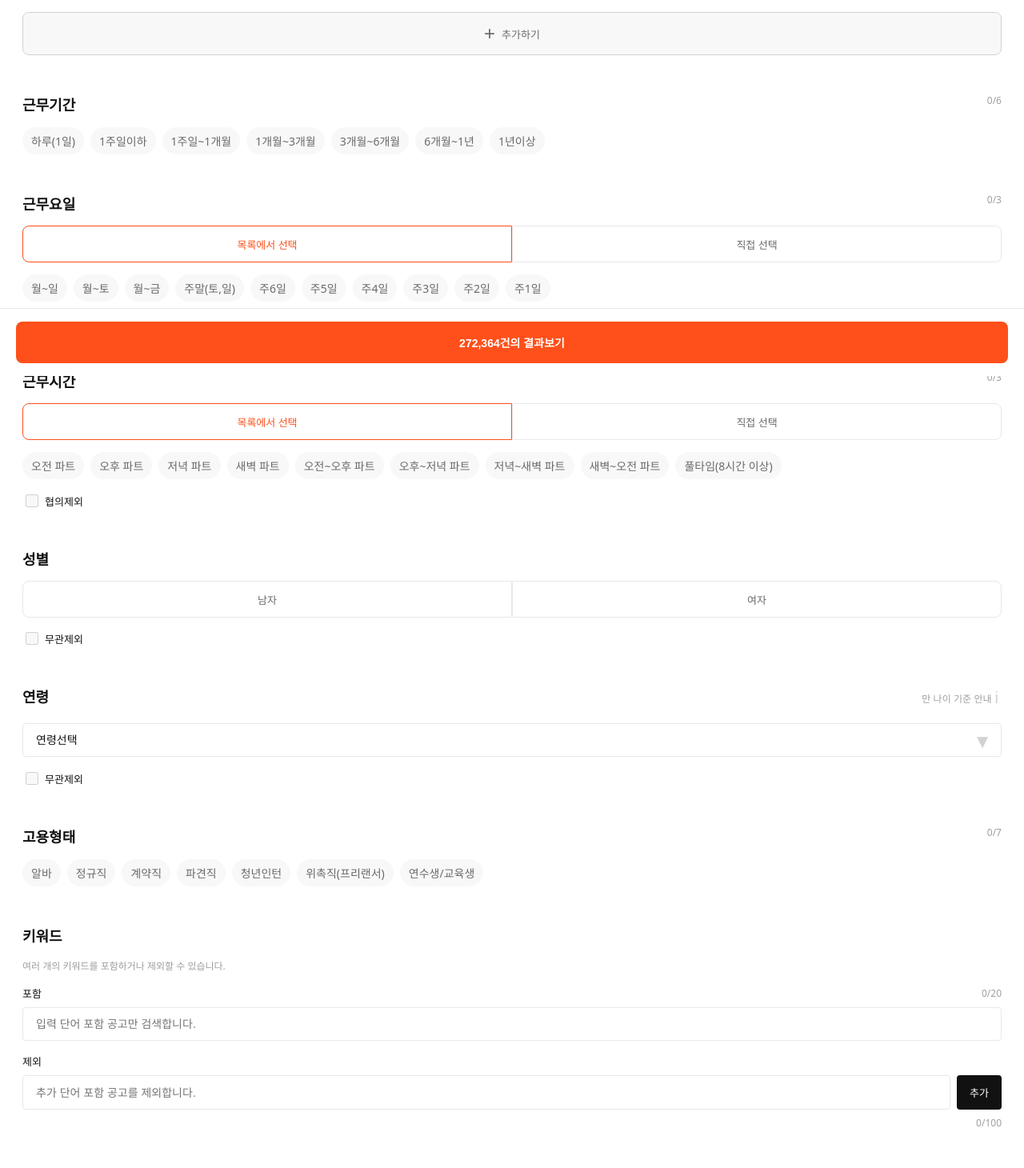
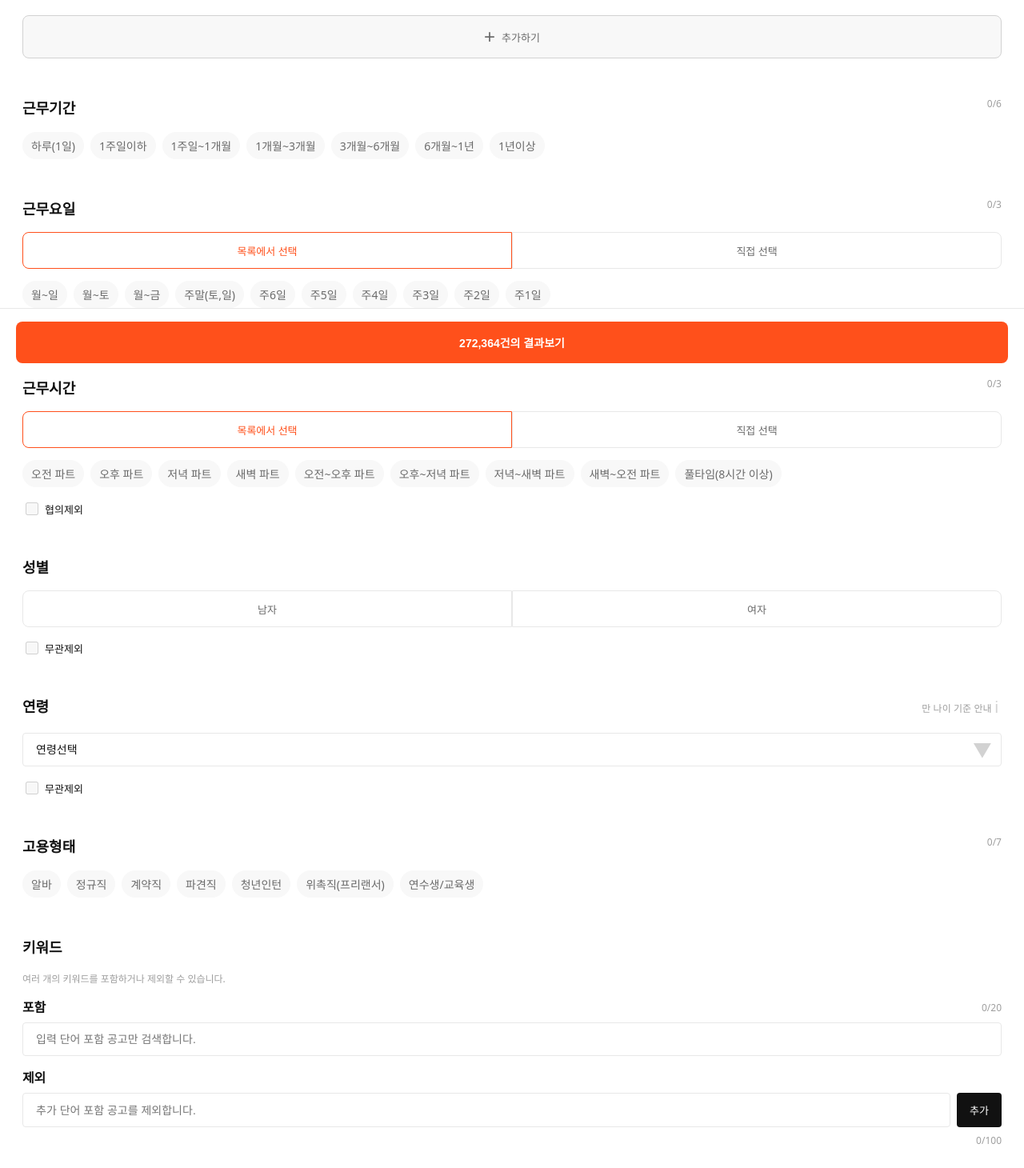
Before and after one commit to susmisc14/albamon-clone, a React (Vite) app: page / in a window 1280 px wide. Shown: the part 330-1790 px from the top of the page at 80% size. Built offline with nearby package versions, Linux system fonts and the light colour scheme.

Commit message:
fix(typography): 타이포 정리 및 폰트/라벨 스타일 보강
- Pretendard 적용 및 키워드 라벨 굵기/크기 보강

- 타이포 세부값 미세 조정

- 섹션/키워드 라벨 타이포를 원본과 일치

```diff
--- a/src/pages/DetailConditions/DetailConditionsPage.tsx
+++ b/src/pages/DetailConditions/DetailConditionsPage.tsx
@@ -3,7 +3,12 @@ import React from "react";
 export function DetailConditionsPage(): React.JSX.Element {
   return (
     <div
-      style={{ fontFamily: "system-ui", maxWidth: "1512px", margin: "0 auto" }}
+      style={{
+        fontFamily:
+          'Pretendard Variable, system-ui, -apple-system, BlinkMacSystemFont, "Apple SD Gothic Neo", "Segoe UI", Roboto, "Helvetica Neue", Arial, "Apple Color Emoji", "Segoe UI Emoji", "Segoe UI Symbol"',
+        maxWidth: "1512px",
+        margin: "0 auto",
+      }}
     >
       {/* Header */}
       <div style={{ background: "#fff", borderBottom: "1px solid #e8e8e8" }}>
@@ -92,7 +97,8 @@ export function DetailConditionsPage(): React.JSX.Element {
               style={{
                 margin: 0,
                 fontSize: "18px",
-                fontWeight: 600,
+                fontWeight: 700,
+                lineHeight: "28px",
                 color: "#111111",
               }}
             >
@@ -141,7 +147,8 @@ export function DetailConditionsPage(): React.JSX.Element {
               style={{
                 margin: 0,
                 fontSize: "18px",
-                fontWeight: 600,
+                fontWeight: 700,
+                lineHeight: "28px",
                 color: "#111111",
               }}
             >
@@ -190,7 +197,8 @@ export function DetailConditionsPage(): React.JSX.Element {
               style={{
                 margin: 0,
                 fontSize: "18px",
-                fontWeight: 600,
+                fontWeight: 700,
+                lineHeight: "28px",
                 color: "#111111",
               }}
             >
@@ -270,7 +278,8 @@ export function DetailConditionsPage(): React.JSX.Element {
               style={{
                 margin: 0,
                 fontSize: "18px",
-                fontWeight: 600,
+                fontWeight: 700,
+                lineHeight: "28px",
                 color: "#111111",
               }}
             >
@@ -471,7 +480,8 @@ export function DetailConditionsPage(): React.JSX.Element {
               style={{
                 margin: 0,
                 fontSize: "18px",
-                fontWeight: 600,
+                fontWeight: 700,
+                lineHeight: "28px",
                 color: "#111111",
               }}
             >
@@ -671,7 +681,8 @@ export function DetailConditionsPage(): React.JSX.Element {
               style={{
                 margin: 0,
                 fontSize: "18px",
-                fontWeight: 600,
+                fontWeight: 700,
+                lineHeight: "28px",
                 color: "#111111",
               }}
             >
@@ -807,7 +818,8 @@ export function DetailConditionsPage(): React.JSX.Element {
               style={{
                 margin: 0,
                 fontSize: "18px",
-                fontWeight: 600,
+                fontWeight: 700,
+                lineHeight: "28px",
                 color: "#111111",
               }}
             >
@@ -917,7 +929,8 @@ export function DetailConditionsPage(): React.JSX.Element {
               style={{
                 margin: 0,
                 fontSize: "18px",
-                fontWeight: 600,
+                fontWeight: 700,
+                lineHeight: "28px",
                 color: "#111111",
               }}
             >
@@ -997,7 +1010,8 @@ export function DetailConditionsPage(): React.JSX.Element {
               style={{
                 margin: 0,
                 fontSize: "18px",
-                fontWeight: 600,
+                fontWeight: 700,
+                lineHeight: "28px",
                 color: "#111111",
               }}
             >
@@ -1009,7 +1023,9 @@ export function DetailConditionsPage(): React.JSX.Element {
           >
             여러 개의 키워드를 포함하거나 제외할 수 있습니다.
           </p>
-          <div style={{ display: "flex", flexDirection: "column", gap: "16px" }}>
+          <div
+            style={{ display: "flex", flexDirection: "column", gap: "16px" }}
+          >
             <div>
               <div
                 style={{
@@ -1021,9 +1037,11 @@ export function DetailConditionsPage(): React.JSX.Element {
               >
                 <label
                   style={{
-                    fontSize: "13px",
+                    fontSize: "16px",
+                    lineHeight: "22px",
+                    letterSpacing: "-0.2px",
                     color: "#111111",
-                    fontWeight: 500,
+                    fontWeight: 800,
                   }}
                 >
                   포함
@@ -1056,9 +1074,11 @@ export function DetailConditionsPage(): React.JSX.Element {
               >
                 <label
                   style={{
-                    fontSize: "13px",
+                    fontSize: "16px",
+                    lineHeight: "22px",
+                    letterSpacing: "-0.2px",
                     color: "#111111",
-                    fontWeight: 500,
+                    fontWeight: 800,
                   }}
                 >
                   제외
```
